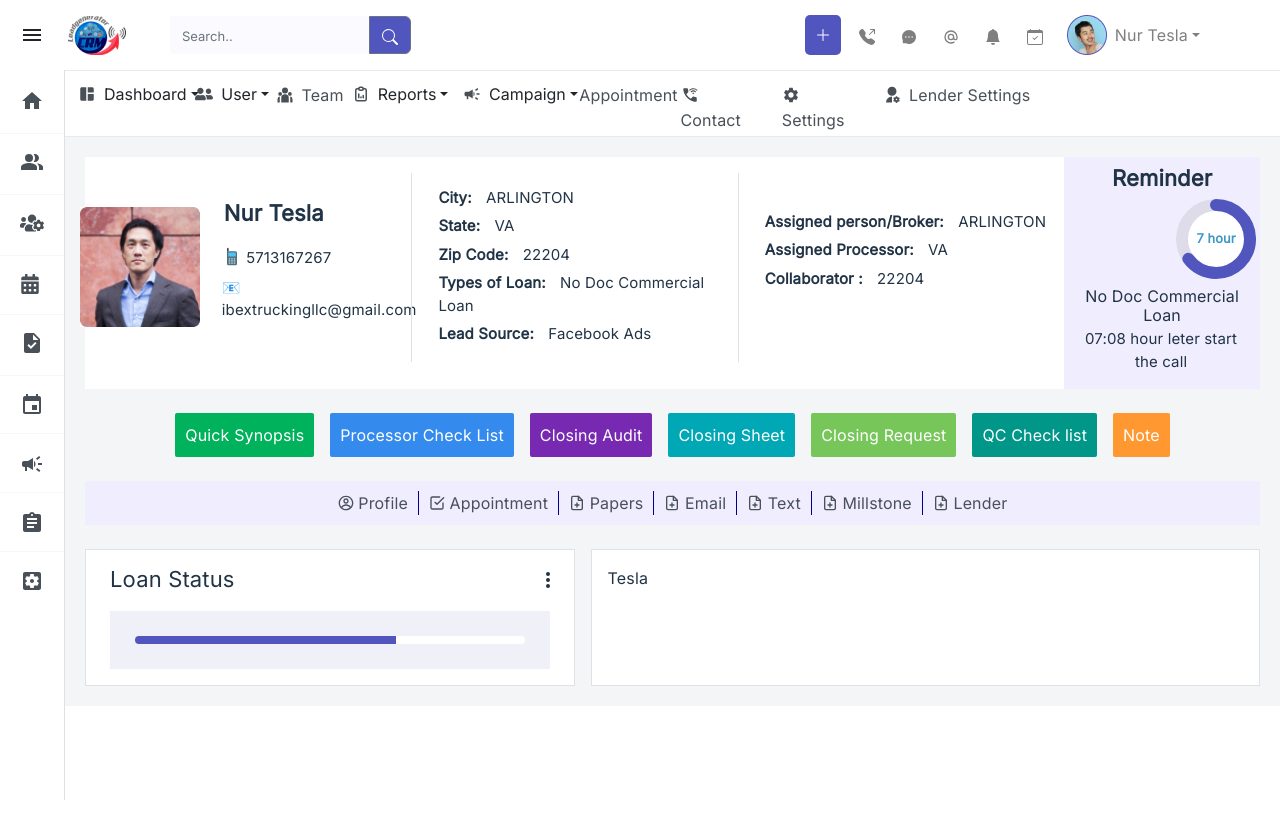
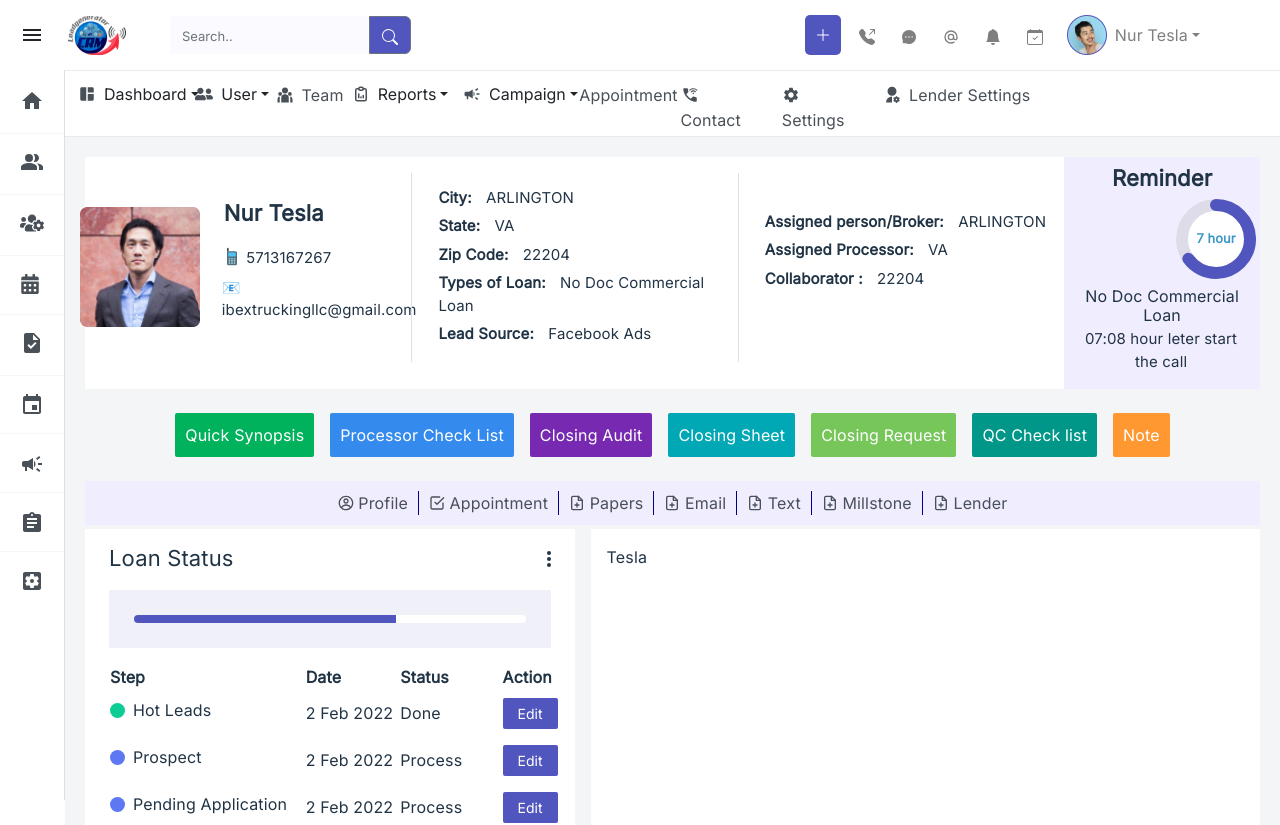
Before and after one commit to assraf-nur/CRM, a React (Create React App) app: page /contact-details in a window 1280 px wide. Shown: the top 825 px of the page. Before the commit the page ends 800 px from the top, so only its background shows below. Built offline with nearby package versions, Linux system fonts and the light colour scheme.

Commit message:
added status sign

```diff
--- a/src/Components/CSS/Style.css
+++ b/src/Components/CSS/Style.css
@@ -883,6 +883,10 @@ div {
 .page-links2 {
   border-right: 1px solid darkblue;
 }
+.loan-status{
+  height: 450px;
+  overflow: auto;
+}
 .loan-status-box-title {
   display: flex;
   justify-content: space-between;
@@ -902,3 +906,32 @@ div {
 .progress-bar {
   --bs-progress-bar-bg: #5156be;
 }
+.loan-status-edit-button{
+  border: none;
+  background-color: #5156BE;
+  color: white;
+  padding: 5px 15px 5px 15px;
+  border-radius: 2px;
+  font-size: 14px;
+}
+.status-sign-active{
+  width: 15px;
+  height: 15px;
+  border-radius: 50%;
+  background-color: #0dcd94;
+  margin-top: 5px;
+}
+.status-sign-pending{
+  width: 15px;
+  height: 15px;
+  border-radius: 50%;
+  background-color: orange;
+  margin-top: 5px;
+}
+.status-sign-progress{
+  width: 15px;
+  height: 15px;
+  border-radius: 50%;
+  background-color: #5e78f3;
+  margin-top: 5px;
+}
--- a/src/Components/Contact/ContactDetails.js
+++ b/src/Components/Contact/ContactDetails.js
@@ -1,4 +1,4 @@
-import React from "react";
+import React, { useEffect, useState } from "react";
 import contactProfile from "../Images/Profile/contact-profile.jpg";
 import { FcCellPhone } from "react-icons/fc";
 import { CgProfile } from "react-icons/cg";
@@ -8,6 +8,16 @@ import { buildStyles, CircularProgressbar } from "react-circular-progressbar";
 import { ProgressBar } from "react-bootstrap";
 
 const ContactDetails = () => {
+  const [datas, setDatas] = useState([]);
+
+  useEffect(() => {
+    fetch("loanStatus.json")
+      .then((res) => res.json())
+      .then((data) => {
+        setDatas(data);
+      });
+  }, []);
+
   const now = 67;
   return (
     <div className="p-3 contact-details-page">
@@ -125,19 +135,65 @@ const ContactDetails = () => {
           <FiFilePlus className="mb-1" /> Lender
         </a>
       </div>
-      <div className="m-1 mt-4 row gap-3">
-        <div className="col-xl-5 bg-white p-3 border">
+      <div className="m-1 row gap-3">
+        <div className="col-xl-5 bg-white p-3 loan-status">
           <div className="loan-status-box">
             <div className="loan-status-box-title">
               <h6 className="ms-2">Loan Status</h6>
               <HiDotsVertical className="fs-5 mt-1" />
             </div>
             <div className="loan-status-progress">
-              <ProgressBar colors="#5156BE" style={{height: "8px",backgroundColor: "#FFFFFF"}} now={now} label={`${now}%`} visuallyHidden/>
+              <ProgressBar
+                colors="#5156BE"
+                style={{ height: "8px", backgroundColor: "#FFFFFF" }}
+                now={now}
+                label={`${now}%`}
+                visuallyHidden
+              />
+            </div>
+            <div className="mt-3 ms-2">
+              <table className="loan-status-table">
+                <thead>
+                  <tr>
+                    <th width="300px">Step</th>
+                    <th width="160px">Date</th>
+                    <th width="150px">Status</th>
+                    <th width="50px">Action</th>
+                  </tr>
+                </thead>
+                <tbody className="mt-3">
+                  {datas.map((data) => (
+                    <tr>
+                      <td className="py-2 d-flex">
+                        {
+                          data.status === "Done" ? <div className="me-2 status-sign-active"></div> :
+                          <></>
+                        }
+                        {
+                          data.status === "Process" ? <div className="me-2 status-sign-progress"></div> :
+                          <></>
+                        }
+                        {
+                          data.status === "Left" ? <div className="me-2 status-sign-pending"></div> :
+                          <></>
+                        }
+                        {data.step}
+                      </td>
+                      <td className="py-2">{data.date}</td>
+                      <td className="py-2">{data.status}</td>
+                      <td className="py-2">
+                        <button className="loan-status-edit-button" type="">
+                          Edit
+                        </button>
+                      </td>
+                    </tr>
+                  ))}
+                </tbody>
+              </table>
             </div>
           </div>
         </div>
-        <div className="col-xl bg-white p-3 border">Tesla</div>
+        <div className="col-xl bg-white p-3">Tesla</div>
       </div>
     </div>
   );
--- a/src/Components/Home/CustomerData.js
+++ b/src/Components/Home/CustomerData.js
@@ -32,16 +32,16 @@ const CustomerData = () => {
           <h5 className="fw-semibold">CRM Dashboard</h5>
         </div>
         <div className="me-1">
-          <a className="dash-option-content" href="#">
+          <a className="dash-option-content" href="{#}">
             <FiCalendar className="mb-1" /> Calender
           </a>
-          <a className="dash-option-content" href="#">
+          <a className="dash-option-content" href="{#}">
             <BiImport className="mb-1" /> Import
           </a>
-          <a className="dash-option-content" href="#">
+          <a className="dash-option-content" href="{#}">
             <BiExport className="mb-1" /> Export
           </a>
-          <a className="dash-option-content" href="#">
+          <a className="dash-option-content" href="{#}">
             <AiOutlinePlus className="mb-1" /> Add New
           </a>
         </div>
--- a/src/Components/Reports/ReportList.js
+++ b/src/Components/Reports/ReportList.js
@@ -67,10 +67,6 @@ const ReportList = () => {
     },
   ];
 
-  const selectRow = {
-    mode: "checkbox",
-    clickToSelect: true,
-  };
 
   const options = {
     paginationSize: 5,
```
